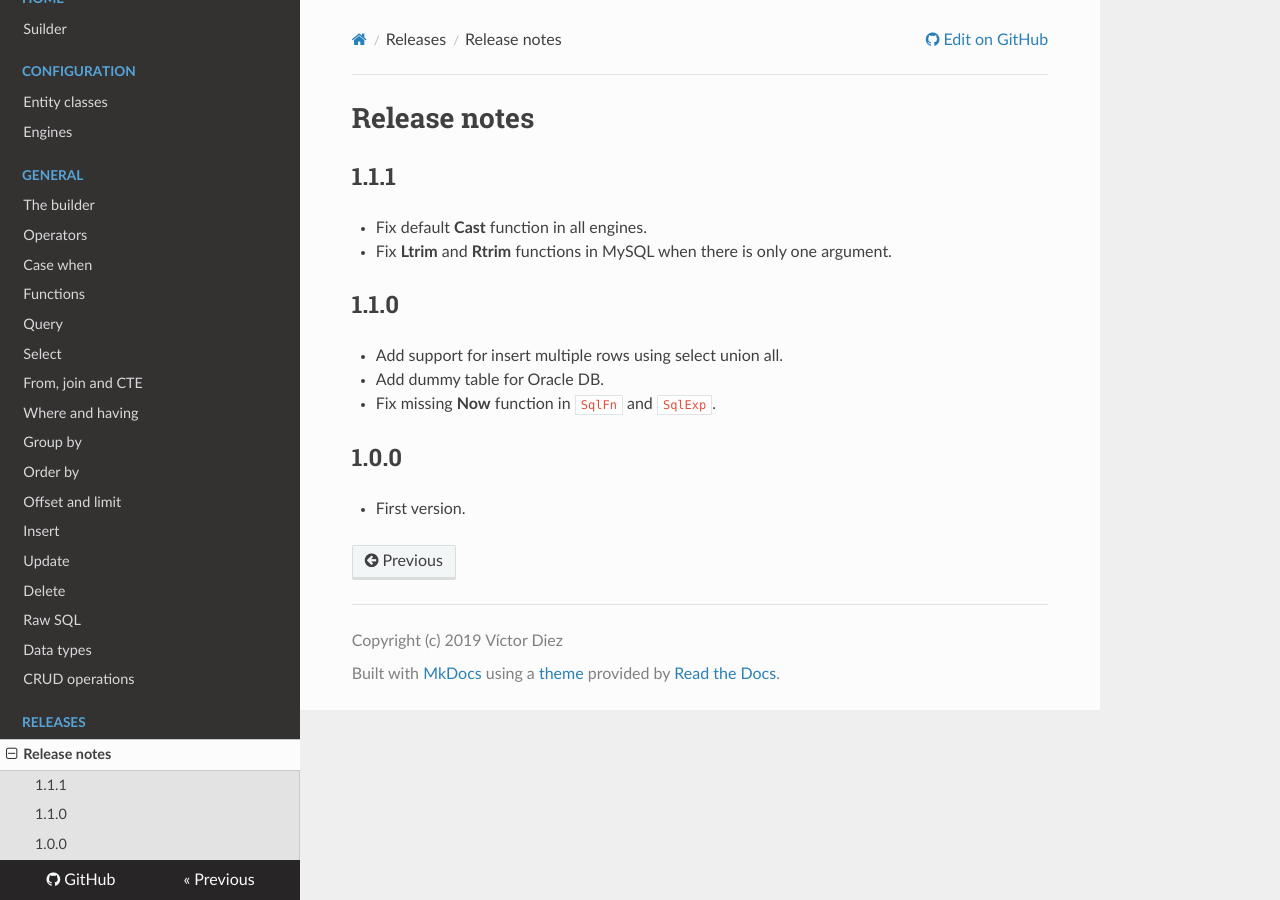
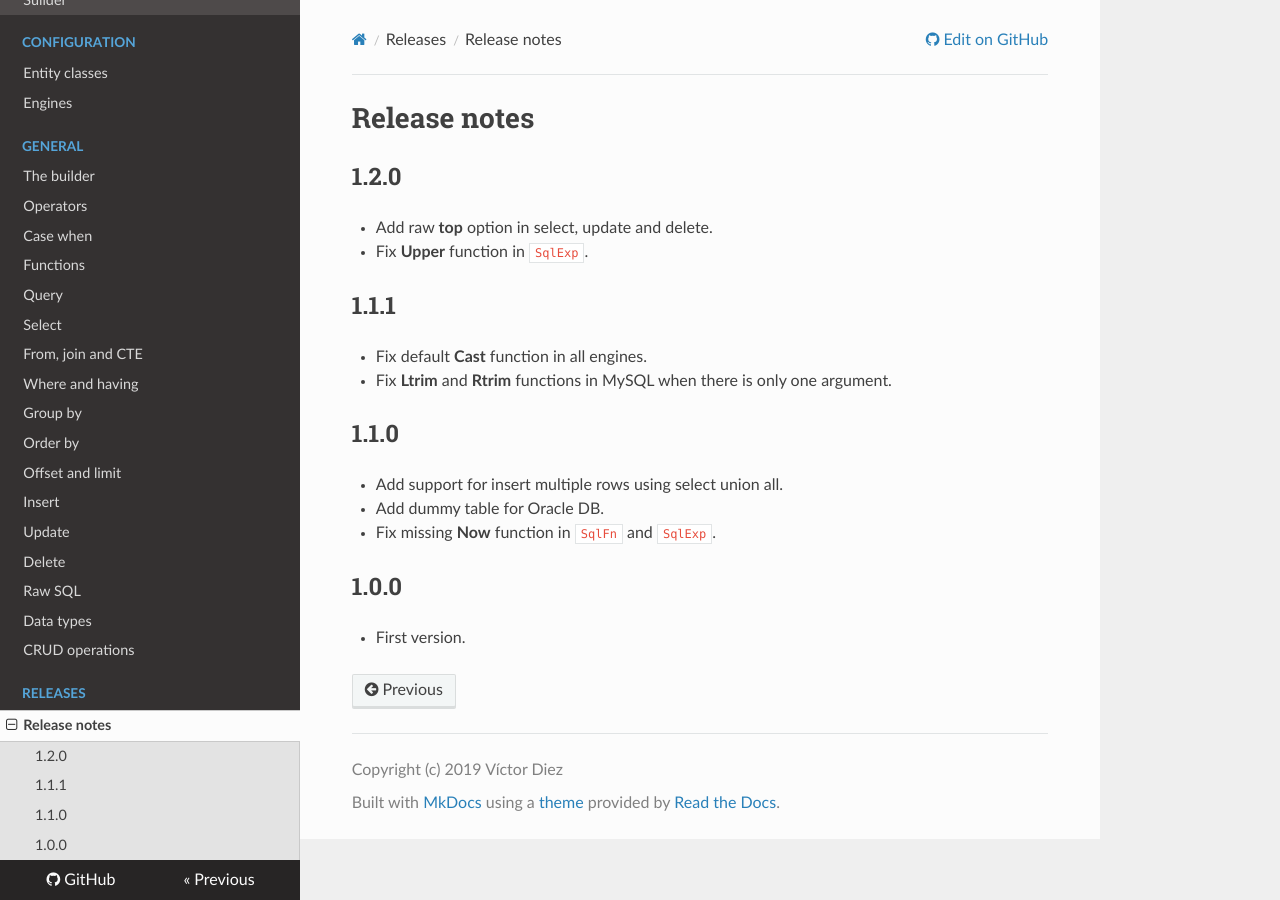
Before and after one commit to Ropticus/Suilder-docs, an MkDocs documentation site: the page built from docs/releases/releases-notes.md, in a window 1280 px wide. Built offline with MkDocs 1.6.1, drawn with Linux system fonts in a browser that asks for light colours; nearby versions of some CDN libraries.

Commit message:
Release notes 1.2.0

```diff
--- a/docs/releases/releases-notes.md
+++ b/docs/releases/releases-notes.md
@@ -1,4 +1,8 @@
 # Release notes
+
+## 1.2.0
+* Add raw **top** option in select, update and delete.
+* Fix **Upper** function in `SqlExp`.
 
 ## 1.1.1
 * Fix default **Cast** function in all engines.
```
